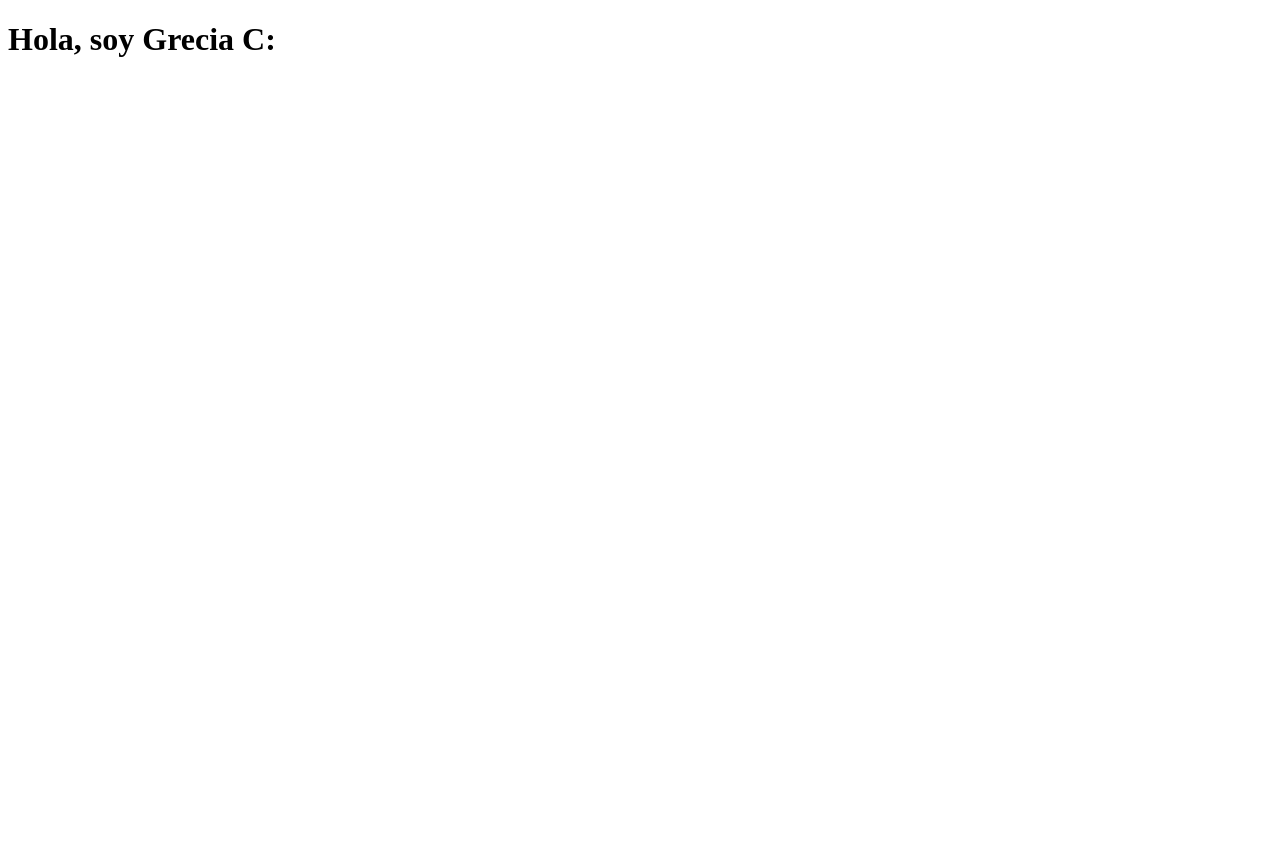
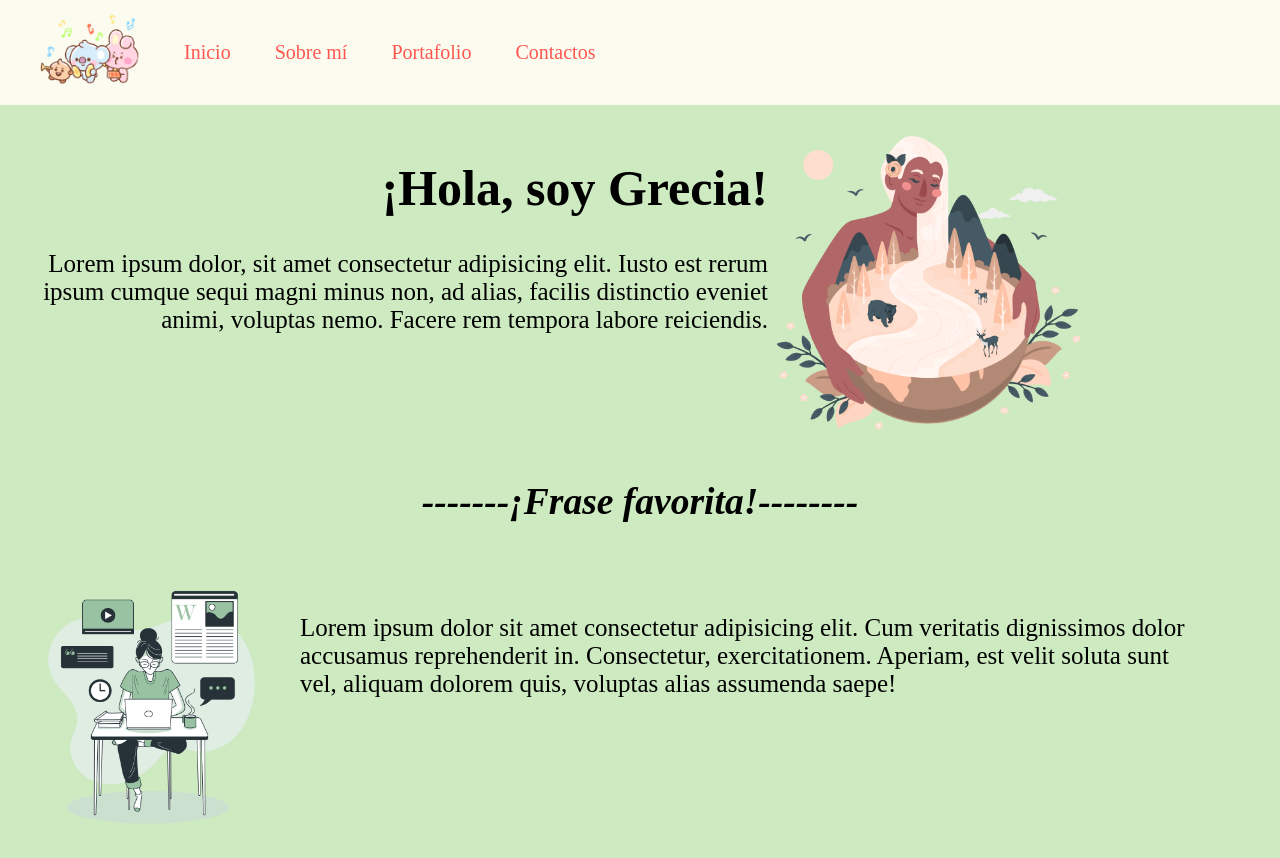
Before and after one commit to GreciaAlmora/PaginaPersonal, a plain HTML site: page index.html in a window 1280 px wide. Before the commit the page ends 800 px from the top, so only its background shows below. Drawn offline with Linux system fonts and the light colour scheme.

Commit message:
Primera modificación
Primera parte de la maquetación

```diff
--- /dev/null
+++ b/css/style.css
@@ -0,0 +1,51 @@
+body{
+    background-color: #fcfaed;
+    background-color: #cdeac0;
+    margin: 0;
+}
+#menu{
+    background-color: #fcfbef;
+    margin-bottom: 20px;
+}
+ul{
+    margin: 0;
+}
+li{
+    font-size: 20px;
+    list-style: none;
+    display: inline;
+    margin-right: 40px;
+    vertical-align: middle;
+}
+a{
+    text-decoration: none;
+    color: #ff574f;
+}
+
+#Hola{
+    width: 60%;
+    display:block;
+    float: left;
+    text-align: right;
+    font-size: 25px;
+}
+#Hola>h1{
+    font-size: 50px;
+}
+#HolaImagen>img{
+    width: 25%;
+}
+#favorita{
+    font-style: italic;
+    font-size: 25px;
+    text-align: center;
+}
+#resumenImagen{
+    float: left;
+}
+#resumen{
+    display:inline-flex;
+    margin-top: 60px;
+    width: 70%;
+    font-size: 25px;
+}
--- a/index.html
+++ b/index.html
@@ -4,9 +4,35 @@
     <meta charset="UTF-8">
     <meta http-equiv="X-UA-Compatible" content="IE=edge">
     <meta name="viewport" content="width=device-width, initial-scale=1.0">
-    <title>Document</title>
+    <link rel="stylesheet" href="css/style.css">
+    <title>Pagina personal</title>
 </head>
 <body>
-   <h1>Hola, soy Grecia C:</h1>
+    <div id=menu>
+        <ul>
+            <li><img src="img/logo.png" alt="logo" height="100px"></li>
+            <li><a href="inicio.html">Inicio</a></li>
+            <li><a href="about.htmñ">Sobre mí</a></li>
+            <li><a href="portafolio.html">Portafolio</a></li>
+            <li><a href="contactos.html">Contactos</a></li>
+        </ul>
+    </div>
+    <div>
+        <div id="Hola">
+            <h1>¡Hola, soy Grecia!</h1>
+            <p>Lorem ipsum dolor, sit amet consectetur adipisicing elit. Iusto est rerum ipsum cumque sequi magni minus non, ad
+                alias, facilis distinctio eveniet animi, voluptas nemo. Facere rem tempora labore reiciendis.</p>
+        </div>
+        <div id="HolaImagen"><img src="img/perfil.png" alt="Hola"></div>
+    </div>
+    <div id="favorita">
+        <h2>-------¡Frase favorita!--------</h2>
+    </div>
+    <div>
+        <div id="resumenImagen"><img src="img/programando.png" width="300"></div>
+        <div id="resumen">Lorem ipsum dolor sit amet consectetur adipisicing elit. Cum veritatis dignissimos dolor accusamus reprehenderit
+            in. Consectetur, exercitationem. Aperiam, est velit soluta sunt vel, aliquam dolorem quis, voluptas alias assumenda saepe!</div>
+    </div>
+
 </body>
 </html>
```
Also changed, not shown: img/logo.png (added), img/perfil.png (added), img/programando.png (added).
